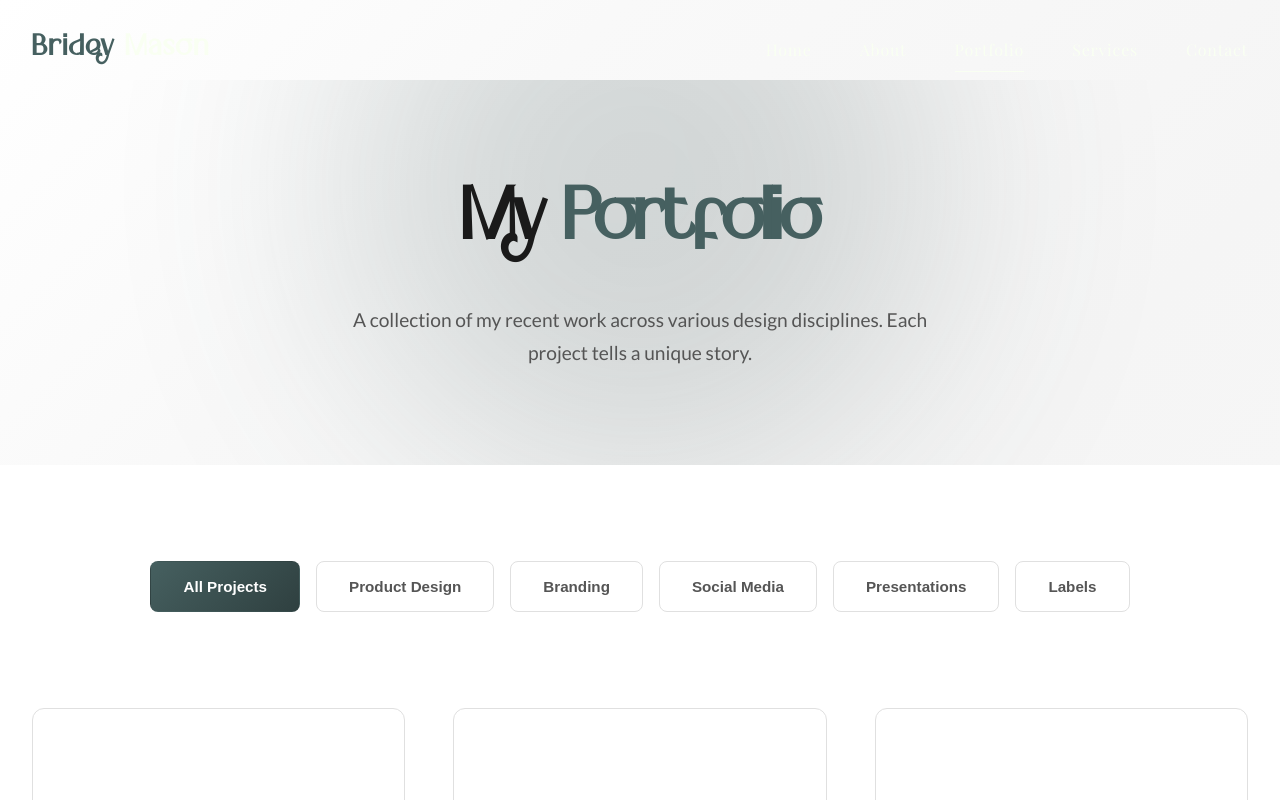
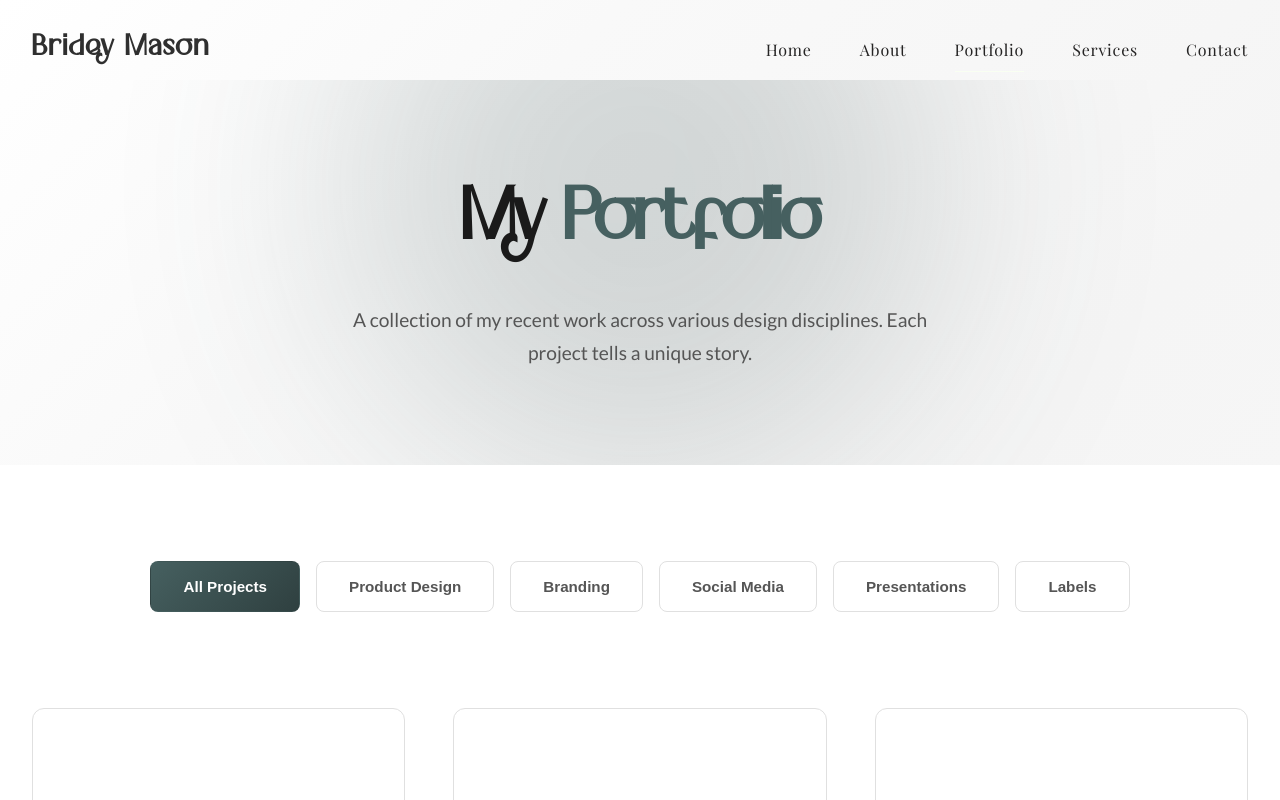
Before and after one commit to Pandora401/gd_portfolio, a React (Vite) app: page /portfolio in a window 1280 px wide. Shown: the top 800 px of the page. Built offline with nearby package versions, Linux system fonts and the light colour scheme; a web font is replaced by a local one.

Commit message:
updated styling

```diff
--- a/src/components/Footer.jsx
+++ b/src/components/Footer.jsx
@@ -13,7 +13,7 @@ const Footer = () => {
                     {/* Brand Section */}
                     <div className="footer-section">
                         <h3 className="footer-logo">
-                            <span className="gradient-text">Bridey </span>Mason
+                            Bridey Mason
                         </h3>
                         <p className="footer-tagline">
                             Crafting exceptional digital experiences through innovative design solutions.
--- a/src/components/Navbar.css
+++ b/src/components/Navbar.css
@@ -33,6 +33,16 @@
     transition: transform var(--transition-base), color var(--transition-base);
 }
 
+.logo-dark {
+    font-size: 2rem;
+    font-weight: 700;
+    font-family: var(--font-display);
+    color: #2f2f2f;
+    /* White/Cream for visibility on teal hero */
+    letter-spacing: 0.05em;
+    transition: transform var(--transition-base), color var(--transition-base);
+}
+
 .navbar.scrolled .logo {
     color: var(--color-primary);
     /* Dark when scrolled */
@@ -40,9 +50,9 @@
 
 .logo:hover {
     transform: scale(1.02);
-    opacity: 0.9;
 }
 
+.nav-links-pages,
 .nav-links {
     display: flex;
     list-style: none;
@@ -50,6 +60,7 @@
     align-items: center;
 }
 
+.nav-links-pages li,
 .nav-links li {
     position: relative;
 }
@@ -61,7 +72,19 @@
     position: relative;
     padding: var(--space-xs) 0;
     transition: color var(--transition-base);
-    color: #F9FFF2;
+    color: #fff7f2;
+    /* White/Cream for visibility on teal hero */
+    letter-spacing: 0.05em;
+}
+
+.nav-links-pages a {
+    font-family: var(--font-heading);
+    font-weight: 400;
+    font-size: 1rem;
+    position: relative;
+    padding: var(--space-xs) 0;
+    transition: color var(--transition-base);
+    color: #252424;
     /* White/Cream for visibility on teal hero */
     letter-spacing: 0.05em;
 }
--- a/src/components/Navbar.jsx
+++ b/src/components/Navbar.jsx
@@ -35,12 +35,14 @@ const Navbar = () => {
         transition={{ duration: 0.5 }}
       >
         <div className="container navbar-content">
-          <Link to="/" className="logo">
-            <span className="gradient-text">Bridey </span>Mason
+          {/* className logo only on home else show logo-dark */}
+          <Link to="/" className={location.pathname === '/' ? 'logo' : 'logo-dark'}>
+            Bridey Mason
           </Link>
 
           {/* Desktop Menu */}
-          <ul className="nav-links desktop-menu">
+          {/* if route is home show only nav-links else show nav-links-pages */}
+          <ul className={location.pathname === '/' ? 'nav-links' : 'nav-links-pages'}>
             {navLinks.map((link) => (
               <li key={link.path}>
                 <Link
--- a/src/pages/About.css
+++ b/src/pages/About.css
@@ -65,7 +65,7 @@
 
 .skills-grid {
     display: grid;
-    grid-template-columns: repeat(auto-fit, minmax(280px, 1fr));
+    grid-template-columns: repeat(auto-fit, minmax(400px, 1fr));
     gap: var(--space-lg);
 }
 
--- a/src/pages/Contact.jsx
+++ b/src/pages/Contact.jsx
@@ -52,7 +52,8 @@ const Contact = () => {
     const projectTypes = [
         'Product Design',
         'Logo Design',
-        'Social Media Design',
+        'Illustrations',
+        'Social Media Campaigns',
         'Presentation Design',
         'Label Design',
         'Other'
@@ -74,6 +75,13 @@ const Contact = () => {
         '1-2 months',
         '2-3 months',
         'Flexible'
+    ];
+
+    const projectMaturities = [
+        'Concept',
+        'Design',
+        'Development',
+        'Launch'
     ];
 
     return (
@@ -263,7 +271,7 @@ const Contact = () => {
                                             </select>
                                         </div>
                                     </div>
-
+                                    <div className="form-row">
                                         <div className="form-group">
                                             <label htmlFor="timeline">Project Timeline *</label>
                                             <select
@@ -279,7 +287,22 @@ const Contact = () => {
                                                 ))}
                                             </select>
                                         </div>
-
+                                        <div className="form-group">
+                                            <label htmlFor="timeline">Project Maturity *</label>
+                                            <select
+                                                id="timeline"
+                                                name="timeline"
+                                                value={formData.timeline}
+                                                onChange={handleChange}
+                                                required
+                                            >
+                                                <option value="">Where is your project at?</option>
+                                                {projectMaturities.map((maturity) => (
+                                                    <option key={maturity} value={maturity}>{maturity}</option>
+                                                ))}
+                                            </select>
+                                        </div>
+                                    </div>
                                     <div className="form-group">
                                         <label htmlFor="description">Project Description *</label>
                                         <textarea
--- a/src/pages/Services.jsx
+++ b/src/pages/Services.jsx
@@ -96,7 +96,7 @@ const Services = () => {
     const pricingPlans = [
         {
             name: 'Standard',
-            price: '$45',
+            price: '$50',
             period: 'per hour',
             description: 'Perfect for small projects and quick deliverables',
             features: [
@@ -110,7 +110,7 @@ const Services = () => {
         },
         {
             name: 'Enterprise',
-            price: '$60',
+            price: '$75',
             period: 'per hour',
             description: 'Ideal for comprehensive design projects',
             features: [
@@ -123,24 +123,24 @@ const Services = () => {
                 'Social Media Kit'
             ],
             popular: true
-        },
-        {
-            name: 'Premium',
-            price: '$70',
-            period: 'per hour',
-            description: 'For large-scale projects and ongoing partnerships',
-            features: [
-                'Unlimited Concepts',
-                'Unlimited Revisions',
-                'Custom Timeline',
-                'All Source Files',
-                'Dedicated Support',
-                'Complete Brand Package',
-                'Monthly Retainer Option',
-                'Design System'
-            ],
-            popular: false
         }
+        // {
+        //     name: 'Premium',
+        //     price: '$70',
+        //     period: 'per hour',
+        //     description: 'For large-scale projects and ongoing partnerships',
+        //     features: [
+        //         'Unlimited Concepts',
+        //         'Unlimited Revisions',
+        //         'Custom Timeline',
+        //         'All Source Files',
+        //         'Dedicated Support',
+        //         'Complete Brand Package',
+        //         'Monthly Retainer Option',
+        //         'Design System'
+        //     ],
+        //     popular: false
+        // }
     ];
 
     return (
@@ -216,14 +216,14 @@ const Services = () => {
                         {pricingPlans.map((plan, index) => (
                             <motion.div
                                 key={index}
-                                className={`pricing-card ${plan.popular ? 'popular' : ''}`}
+                                className={`pricing-card plan.popular`}
                                 initial={{ opacity: 0, y: 30 }}
                                 whileInView={{ opacity: 1, y: 0 }}
                                 viewport={{ once: true }}
                                 transition={{ duration: 0.5, delay: index * 0.1 }}
                                 whileHover={{ y: -8 }}
                             >
-                                {plan.popular && <div className="popular-badge">Most Popular</div>}
+                                {/* {plan.popular && <div className="popular-badge">Most Popular</div>} */}
 
                                 <h3>{plan.name}</h3>
                                 <div className="price">
```
Lines whose indentation alone changed are shown as unchanged.
